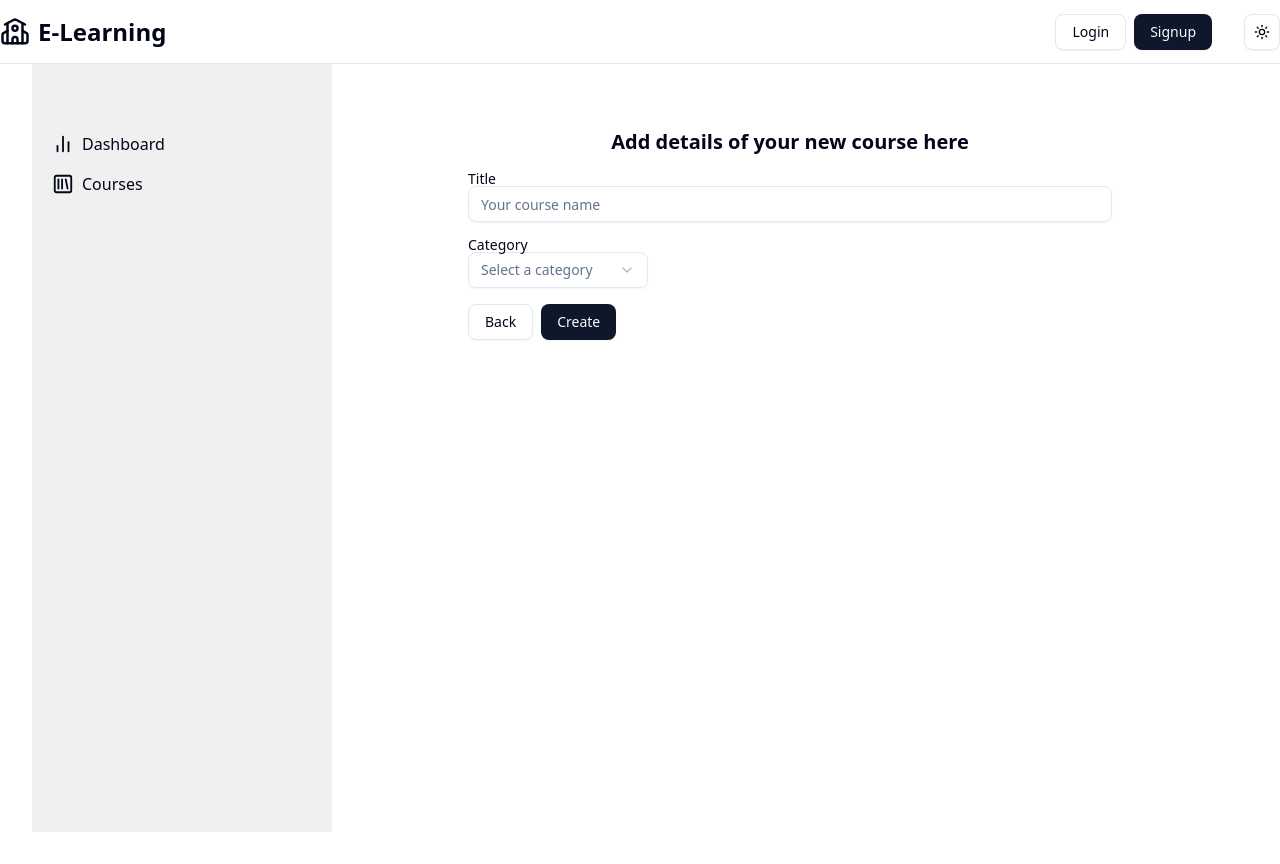
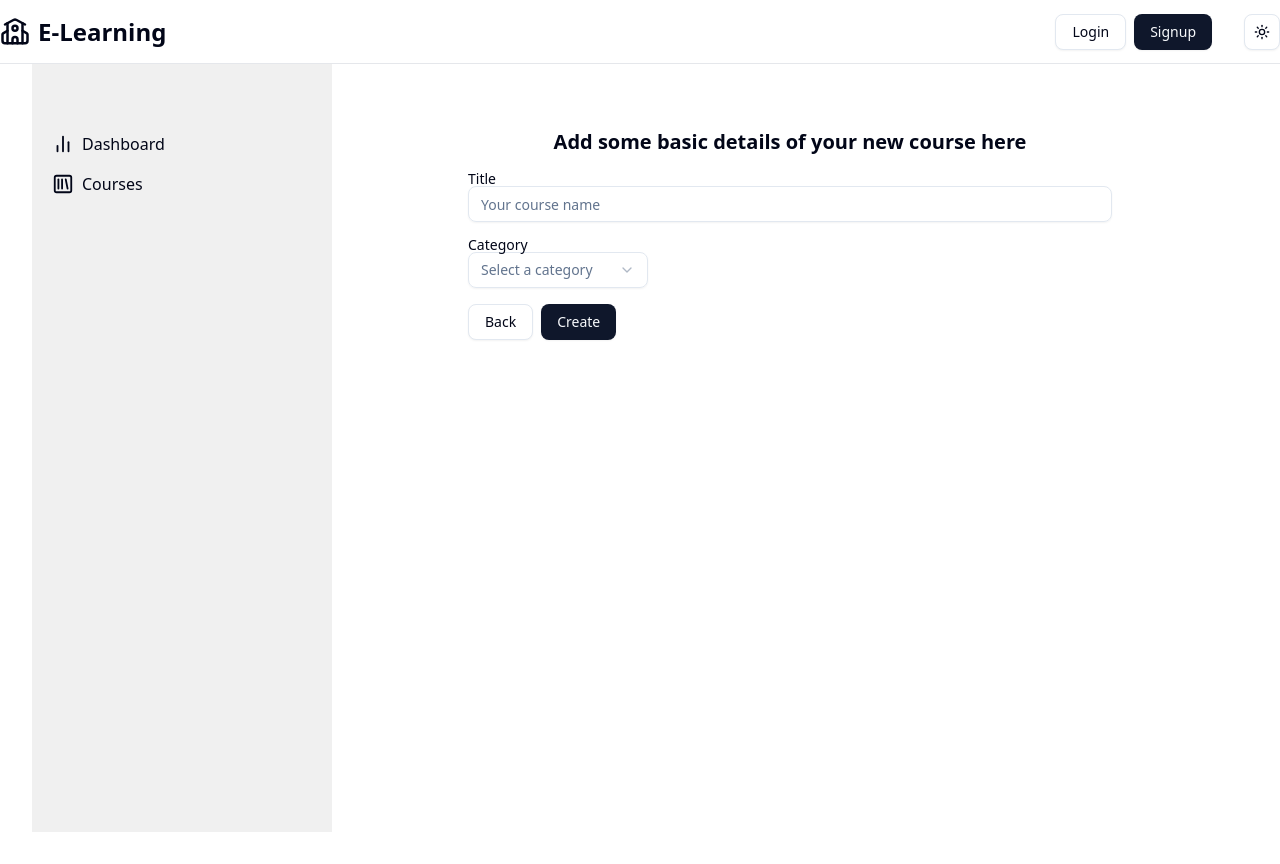
Before and after one commit to Salman7236/LMS, a React (Vite) app in the folder client/: page /admin/course/create in a window 1280 px wide. Built offline with nearby package versions, Linux system fonts and the light colour scheme; no server answers.

Commit message:
Clicking edit button on course redirects to that course's detail editing page

```diff
--- a/client/src/App.jsx
+++ b/client/src/App.jsx
@@ -12,6 +12,7 @@ import Sidebar from "./pages/admin/Sidebar";
 import Dashboard from "./pages/admin/Dashboard";
 import CourseTable from "./pages/admin/course/CourseTable";
 import AddCourse from "./pages/admin/course/AddCourse";
+import EditCourse from "./pages/admin/course/EditCourse";
 
 const appRouter = createBrowserRouter([
   {
@@ -57,6 +58,10 @@ const appRouter = createBrowserRouter([
             path: "course/create",
             element: <AddCourse />,
           },
+          {
+            path: "course/:courseID",
+            element: <EditCourse />,
+          },
         ],
       },
     ],
--- a/client/src/pages/admin/course/AddCourse.jsx
+++ b/client/src/pages/admin/course/AddCourse.jsx
@@ -45,7 +45,7 @@ const AddCourse = () => {
     <div className="flex-1 mx-10">
       <div className="mb-4">
         <h1 className="font-bold text-xl">
-          Add details of your new course here
+          Add some basic details of your new course here
         </h1>
       </div>
       <div className="space-y-4">
--- a/client/src/pages/admin/course/CourseTable.jsx
+++ b/client/src/pages/admin/course/CourseTable.jsx
@@ -92,7 +92,7 @@ const CourseTable = () => {
               </TableCell>
               <TableCell>{course.courseTitle}</TableCell>
               <TableCell className="text-right">
-                <Button size="sm" variant="ghost">
+                <Button size="sm" variant="ghost" onClick={()=> navigate(`${course._id}`)}>
                   <Edit />
                 </Button>
               </TableCell>
--- /dev/null
+++ b/client/src/pages/admin/course/EditCourse.jsx
@@ -0,0 +1,9 @@
+import React from 'react'
+
+const EditCourse = () => {
+  return (
+    <div>EditCourse</div>
+  )
+}
+
+export default EditCourse
```
